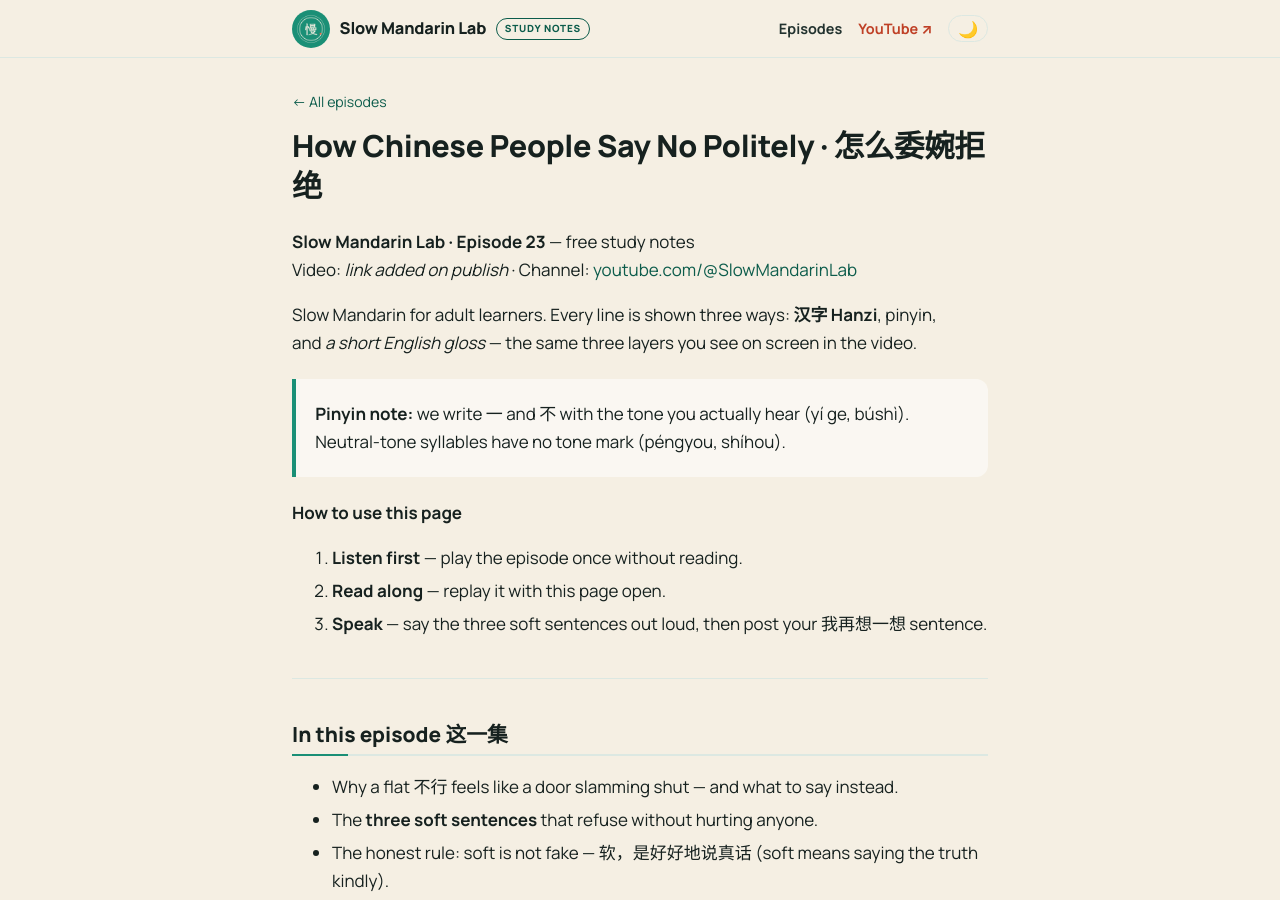
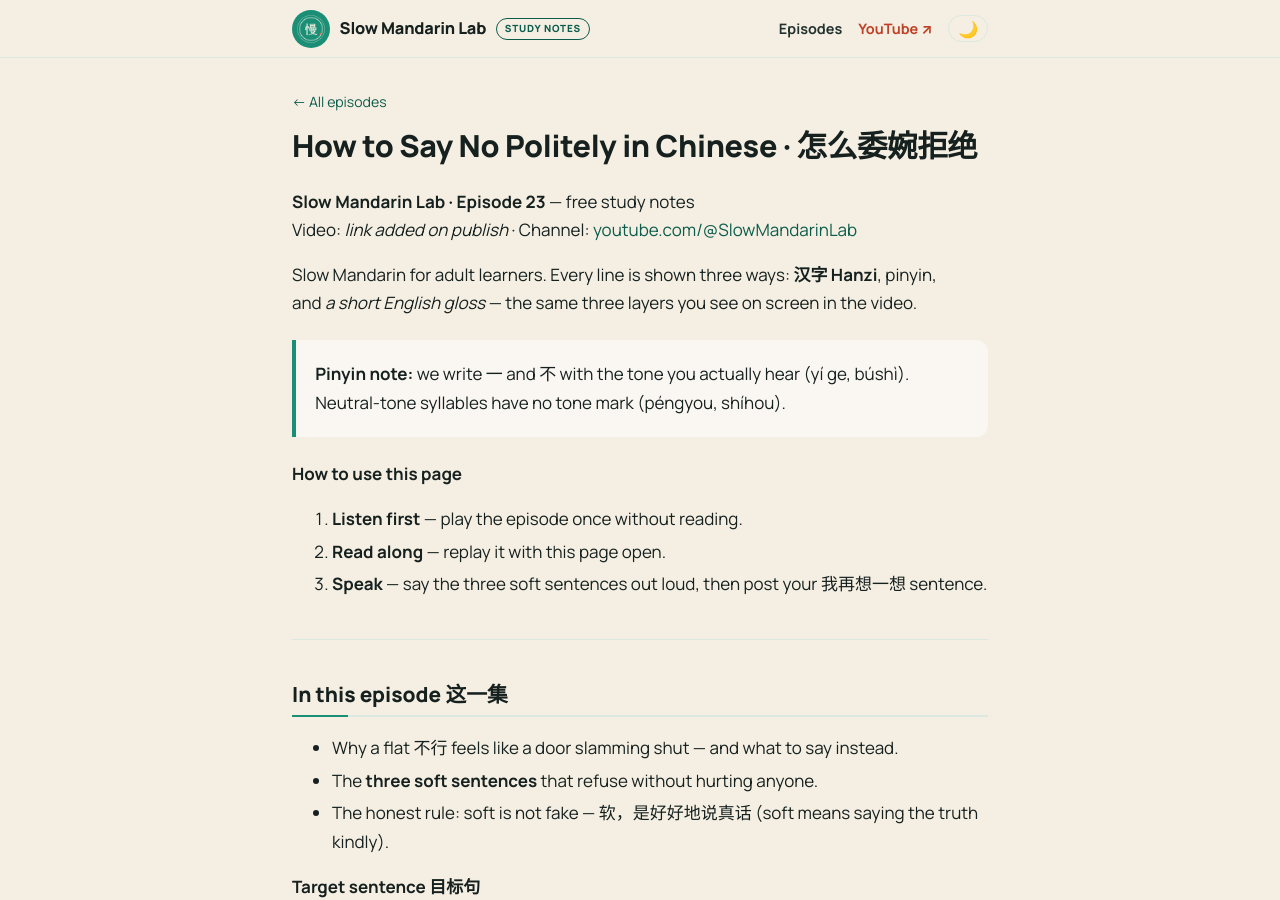
Before and after one commit to bowang168/slow-mandarin-lab, a Jekyll site: the page built from episodes/023-saying-no-politely.md, in a window 1280 px wide and 900 px high. Built offline with Jekyll 4.4.1, drawn with Linux system fonts in a browser that asks for light colours; some web fonts are replaced.

Commit message:
023: sync study page from manifest

```diff
--- a/episodes/023-saying-no-politely.md
+++ b/episodes/023-saying-no-politely.md
@@ -1,6 +1,6 @@
 ---
 layout: page
-title: "How Chinese People Say No Politely · 怎么委婉拒绝"
+title: "How to Say No Politely in Chinese · 怎么委婉拒绝"
 description: "Free study notes for Slow Mandarin Lab Episode 23: full transcript with Hanzi, pinyin and English, key vocabulary, and speaking practice."
 permalink: /episodes/023-saying-no-politely/
 note: 我再想一想 · thinking
```
